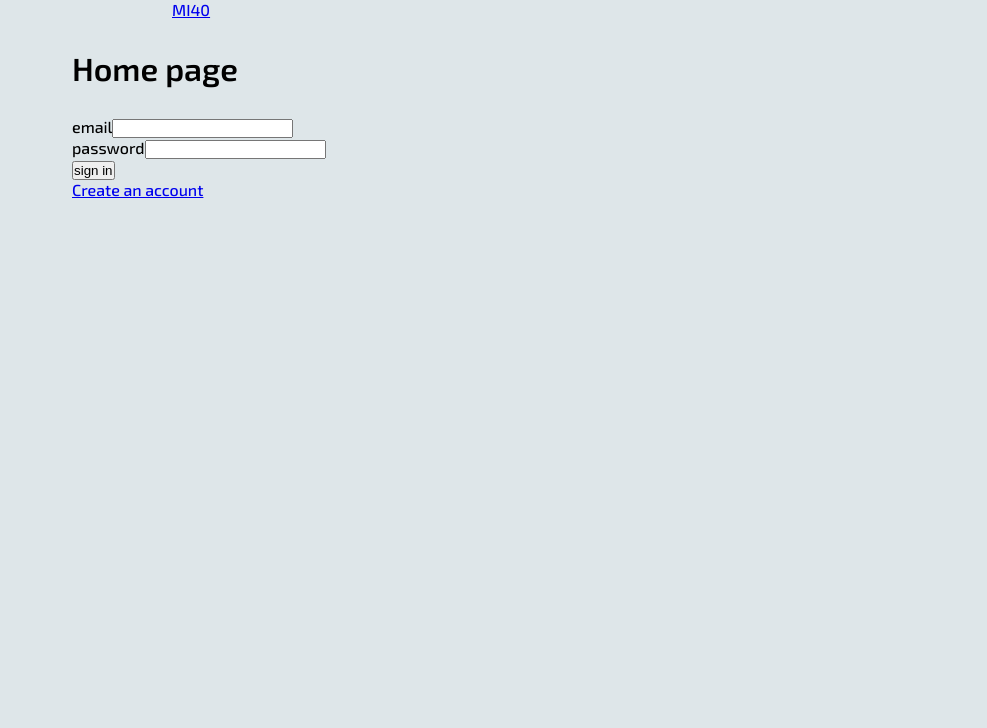
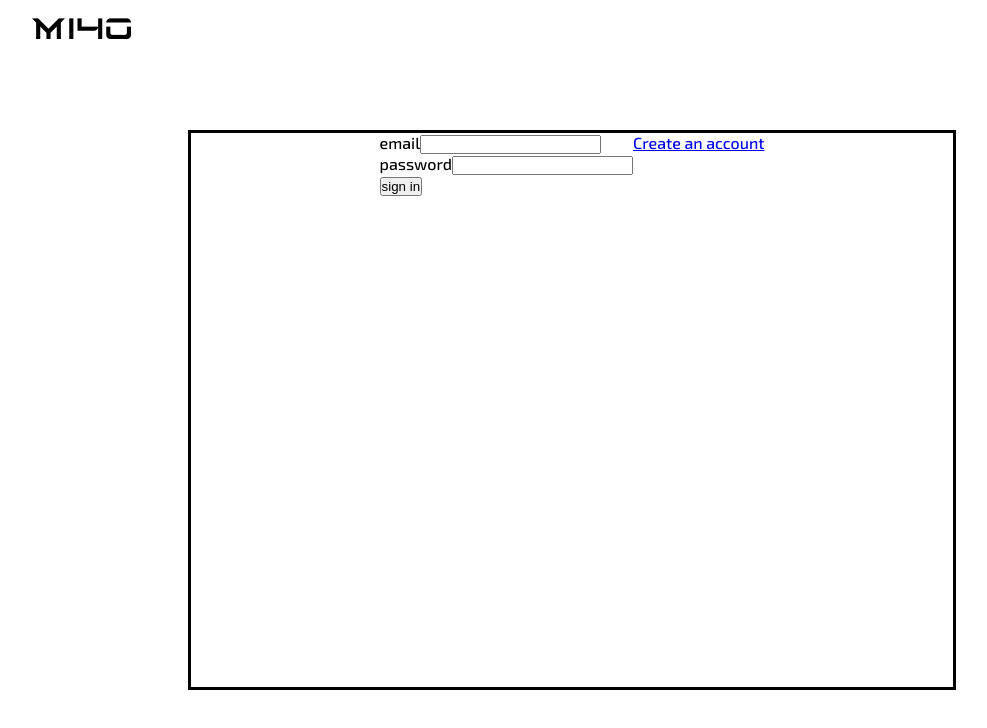
Before and after one commit to ZacPJ/Fitness-Website, a React (Create React App) app: page / in a window 1280 px wide. Shown: the top 728 px of the page, without its empty margins (68-1055 px from the left). Built offline with nearby package versions, Linux system fonts and the light colour scheme; no server answers.

Commit message:
home navbar hidden, styled and form has been aligned

```diff
--- a/src/pages/Home.css
+++ b/src/pages/Home.css
@@ -1,8 +1,8 @@
 /* Initial styling done, will proceed on branch enhancement/home_style_hk */
 
 
-/* body {
-    background-color:#000;
+body {
+    background-color:#FFF;
 }
 
 #nav-white {
@@ -35,6 +35,20 @@
     transition: all .2s ease-in-out;
 }
 
-#form {
+.form {
     border: solid black;
-} */
+    width: 60vw;
+    display: flex;
+    justify-content: center;
+    margin: 0 auto;
+    height: 70vh;
+}
+
+.tesla-font-black:hover {
+    transform: scale(1.2);
+    text-shadow:0px 0px 30px #000  ;
+    -moz-transition: all 0.2s ease-in;
+    -o-transition: all 0.2s ease-in;
+    -webkit-transition: all 0.2s ease-in;
+    transition: all 0.2s ease-in;
+  }
--- a/src/pages/Home.js
+++ b/src/pages/Home.js
@@ -4,7 +4,7 @@ import Login from "./components/Login.js"
 import { Route, Routes, Link } from "react-router-dom";
 import SignUp from './SignUp';
 
-import './Home.css';
+import HomeStyles from './Home.css';
 import { getCookie } from "./common/index.js";
 import { findUser } from "./utils/index.js";
 
@@ -15,18 +15,16 @@ function Home(props) {
         props.setIsNav(false)
     }, [])
 
-    useEffect(()=>{
+    useEffect(() => {
         let cookie = getCookie("jwt_token");
         console.log(cookie);
-        if (cookie !== false)
-        {
+        if (cookie !== false) {
             loginWithToken(cookie);
         }
 
-    },[])
+    }, [])
 
-    async function loginWithToken(cookie)
-    {
+    async function loginWithToken(cookie) {
         const cookieUser = await findUser(cookie);
         setUserEmail(cookieUser.email);
         console.log("signed in with cookies");
@@ -35,19 +33,20 @@ function Home(props) {
     return (
 
 
-            <div className="wrapper">
+        <div>
 
-                <div id="nav-white">
+            < div id="nav-white" >
                 <div id="nav-left">
                     <ul>
                         <Link className="tesla-font-black" to="/">MI40</Link>
                     </ul>
                 </div>
-                </div>
+            </div >
 
-                <h1 className="title">Home page</h1>
+            <div style={{ margin: "0 70px" }}>
 
-                {!userEmail ?
+                {
+                    !userEmail ?
                         <div className="form">
                             <Login setter={setUserEmail} />
 
@@ -61,9 +60,12 @@ function Home(props) {
                         </div>
                 }
 
+            </div>
 
 
-        </div>
+
+
+        </div >
     )
 }
 
```
Lines whose indentation alone changed are shown as unchanged.
